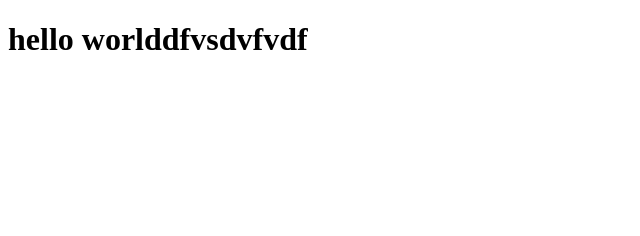
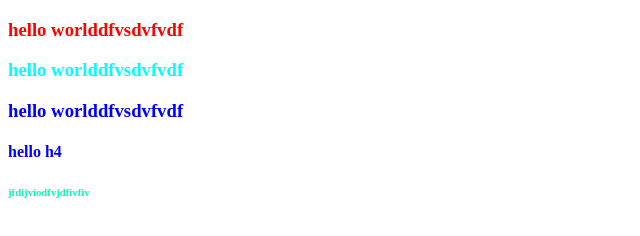
Before and after one commit to Rose-Allen/Practice, a plain HTML site: page index.html in a window 1280 px wide. Shown: the whole page, without its empty margins (0-640 px from the left). Drawn offline with Linux system fonts and the light colour scheme.

Commit message:
init css

```diff
--- a/index.html
+++ b/index.html
@@ -3,9 +3,14 @@
   <head>
     <meta charset="UTF-8" />
     <meta name="viewport" content="width=device-width, initial-scale=1.0" />
+    <link rel="stylesheet" href="style.css" />
     <title>Первый урок</title>
   </head>
   <body>
-    <h1>hello worlddfvsdvfvdf</h1>
+    <h3 class="h3_1">hello worlddfvsdvfvdf</h3>
+    <h3 class="h3_2">hello worlddfvsdvfvdf</h3>
+    <h3 class="h3_3">hello worlddfvsdvfvdf</h3>
+    <h4 class="h3_3">hello h4</h4>
+    <h6 id="р3333">jfdijviodfvjdfivfiv</h6>
   </body>
 </html>
--- /dev/null
+++ b/style.css
@@ -0,0 +1,19 @@
+.h3_1 {
+  color: red;
+}
+
+.h3_2 {
+  color: aqua;
+}
+
+.h3_3 {
+  color: blue;
+}
+
+h3 {
+  color: brown;
+}
+
+#р3333 {
+  color: rgb(0, 253, 190);
+}
```
